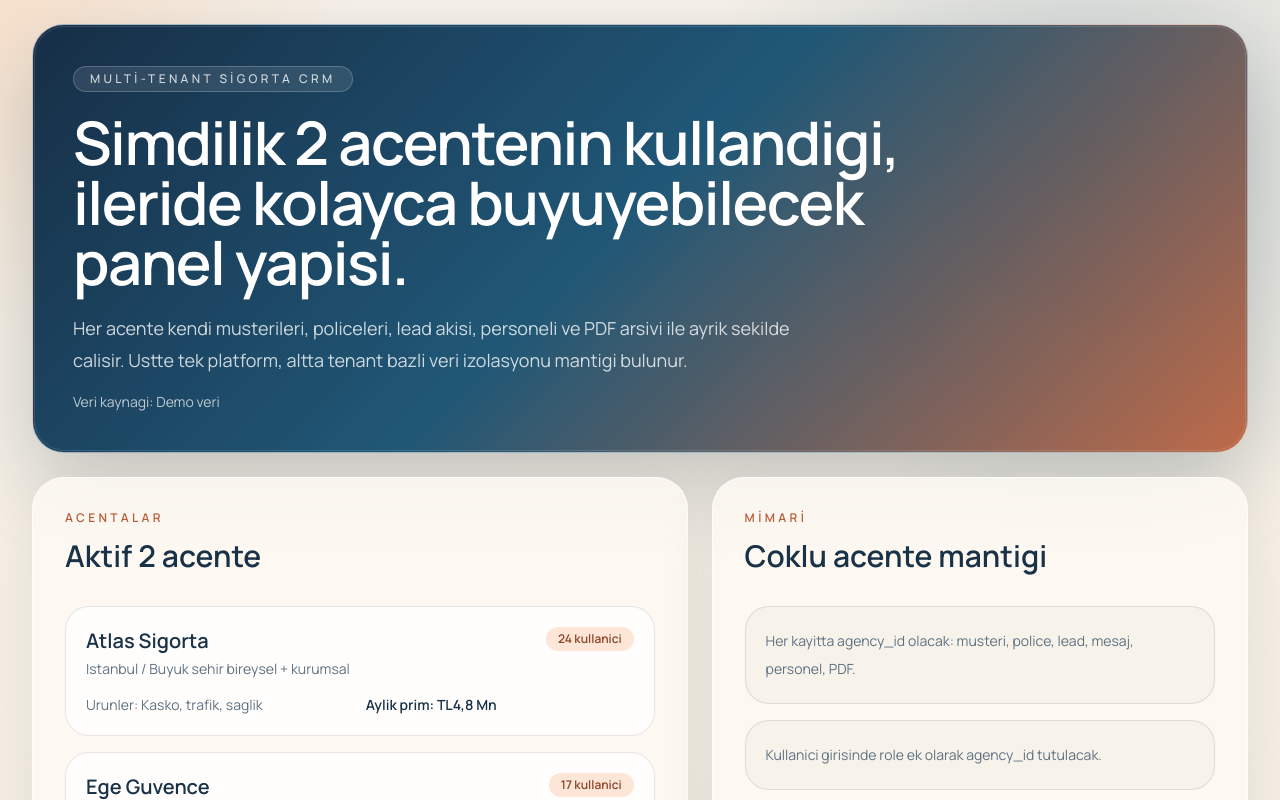
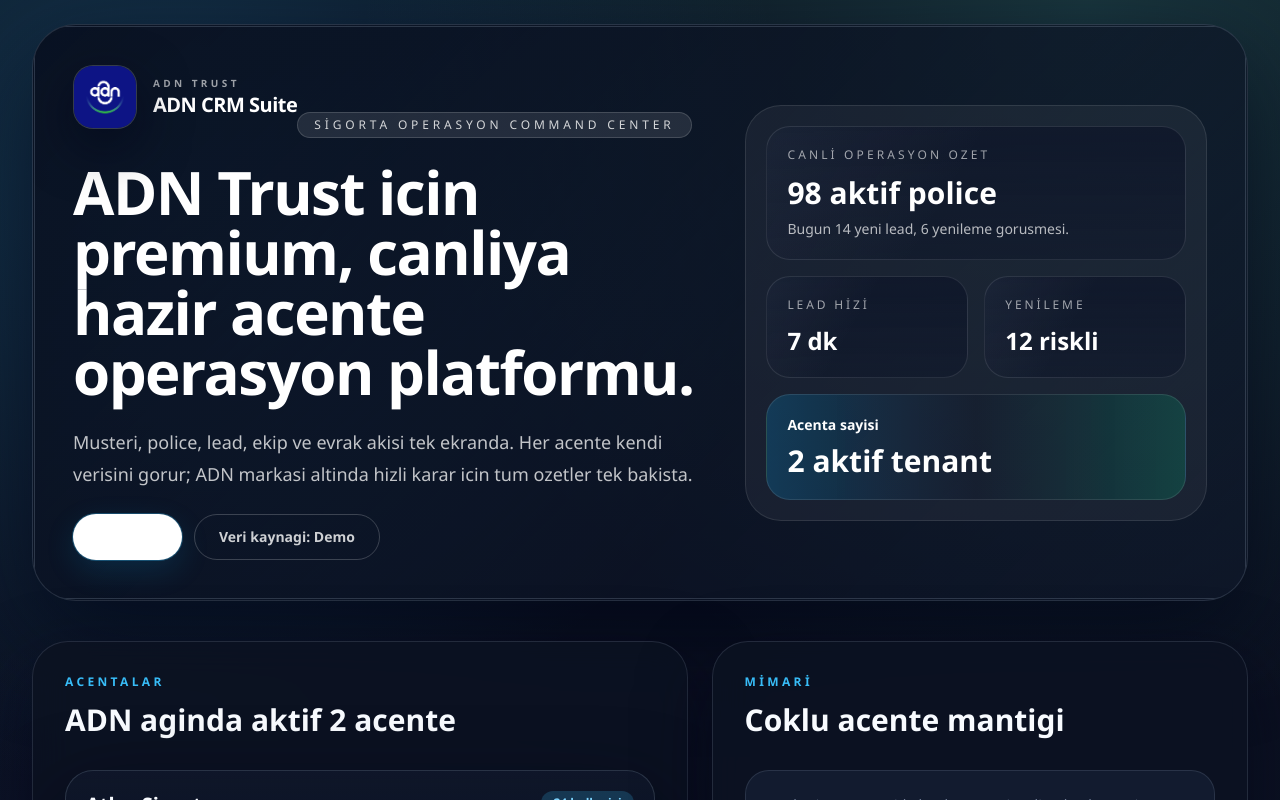
Before and after one commit to aydglobal/adncrm, a Next.js app: page / in a window 1280 px wide. Shown: the top 800 px of the page. Built offline with nearby package versions, Linux system fonts and the light colour scheme; no server answers.

Commit message:
Add ADN branding and live-ready metadata

```diff
--- a/app/globals.css
+++ b/app/globals.css
@@ -1,22 +1,22 @@
 @import "tailwindcss";
 
 :root {
-  --color-page: #f5efe4;
-  --color-surface: rgba(255, 252, 246, 0.8);
-  --color-soft: #f7f2ea;
-  --color-ink: #193247;
-  --color-muted: #5f7282;
-  --color-line: rgba(25, 50, 71, 0.12);
-  --color-line-strong: rgba(12, 74, 110, 0.28);
-  --color-accent: #b85c38;
-  --color-accent-strong: #8d4428;
-  --color-strong: #0c4a6e;
-  --color-chip: #fde6d8;
+  --color-page: #0a0f1d;
+  --color-surface: rgba(12, 18, 34, 0.9);
+  --color-soft: rgba(20, 30, 52, 0.8);
+  --color-ink: #f8fbff;
+  --color-muted: #a8b7d3;
+  --color-line: rgba(148, 163, 184, 0.18);
+  --color-line-strong: rgba(94, 234, 212, 0.35);
+  --color-accent: #38bdf8;
+  --color-accent-strong: #7dd3fc;
+  --color-strong: #0ea5e9;
+  --color-chip: rgba(56, 189, 248, 0.2);
 }
 
 @theme inline {
-  --font-sans: var(--font-manrope);
-  --font-mono: var(--font-plex-mono);
+  --font-sans: "Segoe UI", "Avenir Next", "Helvetica Neue", Arial, sans-serif;
+  --font-mono: "Cascadia Mono", "Consolas", "Liberation Mono", monospace;
 }
 
 * {
@@ -30,11 +30,12 @@
 body {
   min-height: 100vh;
   background:
-    radial-gradient(circle at top left, rgba(244, 162, 97, 0.22), transparent 22rem),
-    radial-gradient(circle at 85% 10%, rgba(12, 74, 110, 0.18), transparent 24rem),
-    linear-gradient(180deg, #f7f2ea 0%, #f2eadc 100%);
+    radial-gradient(circle at 12% 10%, rgba(56, 189, 248, 0.22), transparent 35%),
+    radial-gradient(circle at 85% 0%, rgba(94, 234, 212, 0.18), transparent 38%),
+    radial-gradient(circle at 10% 85%, rgba(30, 64, 175, 0.2), transparent 40%),
+    linear-gradient(180deg, #0a0f1d 0%, #0d1326 100%);
   color: var(--color-ink);
-  font-family: var(--font-manrope), sans-serif;
+  font-family: var(--font-sans);
 }
 
 a {
@@ -49,8 +50,8 @@
 
 .panel-card {
   background: var(--color-surface);
-  border: 1px solid rgba(255, 255, 255, 0.7);
-  box-shadow: 0 22px 60px rgba(24, 44, 59, 0.08);
+  border: 1px solid var(--color-line);
+  box-shadow: 0 28px 70px rgba(2, 6, 23, 0.55);
   backdrop-filter: blur(18px);
 }
 
@@ -63,6 +64,45 @@
   position: absolute;
   inset: 1px;
   border-radius: 1.95rem;
-  border: 1px solid rgba(255, 255, 255, 0.12);
+  border: 1px solid rgba(148, 163, 184, 0.25);
   pointer-events: none;
 }
+
+.glow-card {
+  background: linear-gradient(135deg, rgba(9, 16, 32, 0.9), rgba(15, 23, 42, 0.6));
+  border: 1px solid rgba(148, 163, 184, 0.2);
+  box-shadow: 0 36px 100px rgba(2, 6, 23, 0.65);
+}
+
+.premium-card {
+  background: linear-gradient(180deg, rgba(15, 23, 42, 0.9), rgba(15, 23, 42, 0.55));
+  border: 1px solid rgba(148, 163, 184, 0.22);
+  box-shadow: 0 30px 80px rgba(3, 7, 18, 0.6);
+}
+
+.accent-ring {
+  box-shadow:
+    0 0 0 1px rgba(56, 189, 248, 0.3),
+    0 10px 30px rgba(14, 165, 233, 0.15);
+}
+
+.grid-sheen {
+  background-image:
+    linear-gradient(120deg, rgba(148, 163, 184, 0.08), rgba(148, 163, 184, 0) 45%),
+    linear-gradient(180deg, rgba(15, 23, 42, 0.85), rgba(15, 23, 42, 0.55));
+}
+
+.reveal {
+  animation: reveal 600ms ease both;
+}
+
+@keyframes reveal {
+  from {
+    opacity: 0;
+    transform: translateY(14px);
+  }
+  to {
+    opacity: 1;
+    transform: translateY(0);
+  }
+}
--- a/app/layout.tsx
+++ b/app/layout.tsx
@@ -1,37 +1,38 @@
 import type { Metadata, Viewport } from "next";
-import { Manrope, IBM_Plex_Mono } from "next/font/google";
 import "./globals.css";
 
-const manrope = Manrope({
-  variable: "--font-manrope",
-  subsets: ["latin"],
-});
-
-const ibmPlexMono = IBM_Plex_Mono({
-  variable: "--font-plex-mono",
-  subsets: ["latin"],
-  weight: ["400", "500"],
-});
-
 export const metadata: Metadata = {
-  applicationName: "Sigorta CRM PWA",
-  title: "Sigorta CRM PWA",
+  metadataBase: new URL(
+    process.env.NEXT_PUBLIC_APP_URL ?? "https://adncrm.onrender.com",
+  ),
+  applicationName: "ADN CRM Suite",
+  title: {
+    default: "ADN CRM Suite",
+    template: "%s | ADN CRM Suite",
+  },
   description:
-    "Sigorta acenteleri için müşteri, poliçe, yenileme, personel, lead ve operasyon yönetimini tek ekranda toplayan PWA paneli.",
+    "ADN Trust icin canliya hazir sigorta operasyon, acente yonetimi, police, lead ve ekip kontrol platformu.",
   manifest: "/manifest.webmanifest",
+  keywords: [
+    "ADN Trust",
+    "sigorta crm",
+    "acente yonetimi",
+    "policy tracking",
+    "lead management",
+  ],
   appleWebApp: {
     capable: true,
     statusBarStyle: "default",
-    title: "Sigorta CRM",
+    title: "ADN CRM",
   },
   icons: {
-    icon: "/favicon.ico",
-    apple: "/favicon.ico",
+    icon: "/adnlogo.png",
+    apple: "/adnlogo.png",
   },
 };
 
 export const viewport: Viewport = {
-  themeColor: "#0c4a6e",
+  themeColor: "#0a0f1d",
 };
 
 export default function RootLayout({
@@ -40,8 +41,8 @@
   children: React.ReactNode;
 }>) {
   return (
-    <html lang="tr" className={`${manrope.variable} ${ibmPlexMono.variable}`}>
-      <body>{children}</body>
+    <html lang="tr">
+      <body className="font-sans">{children}</body>
     </html>
   );
 }
--- a/app/manifest.ts
+++ b/app/manifest.ts
@@ -2,20 +2,20 @@
 
 export default function manifest(): MetadataRoute.Manifest {
   return {
-    name: "Sigorta CRM PWA",
-    short_name: "SigortaCRM",
+    name: "ADN CRM Suite",
+    short_name: "ADN CRM",
     description:
-      "Sigorta acenteleri için müşteri, poliçe, lead, personel ve operasyon yönetim paneli.",
+      "ADN Trust icin sigorta operasyon, police, lead ve ekip yonetim paneli.",
     start_url: "/",
     display: "standalone",
-    background_color: "#f5efe4",
-    theme_color: "#0c4a6e",
+    background_color: "#0a0f1d",
+    theme_color: "#0a0f1d",
     lang: "tr-TR",
     icons: [
       {
-        src: "/favicon.ico",
-        sizes: "any",
-        type: "image/x-icon",
+        src: "/adnlogo.png",
+        sizes: "768x768",
+        type: "image/png",
       },
     ],
   };
--- a/app/page.tsx
+++ b/app/page.tsx
@@ -1,4 +1,5 @@
 import Link from "next/link";
+import { BrandMark } from "@/components/brand-mark";
 import { getAgencySummaries } from "@/lib/data";
 
 export default async function Home() {
@@ -6,38 +7,81 @@
 
   return (
     <main className="mx-auto min-h-screen max-w-7xl px-4 py-6 sm:px-6 lg:px-8">
-      <section className="hero-panel overflow-hidden rounded-[2rem] border border-white/60 bg-[linear-gradient(135deg,rgba(8,34,61,0.94),rgba(13,74,108,0.92)_48%,rgba(184,92,56,0.9))] p-6 text-white shadow-[0_32px_80px_rgba(12,39,56,0.22)] sm:p-8 lg:p-10">
-        <p className="inline-flex rounded-full border border-white/20 bg-white/10 px-4 py-1 text-xs font-medium uppercase tracking-[0.28em] text-white/80">
-          Multi-Tenant Sigorta CRM
-        </p>
-        <h1 className="mt-5 max-w-4xl text-4xl font-semibold tracking-tight sm:text-5xl lg:text-6xl">
-          Simdilik 2 acentenin kullandigi, ileride kolayca buyuyebilecek panel
-          yapisi.
-        </h1>
-        <p className="mt-5 max-w-3xl text-base leading-8 text-white/78 sm:text-lg">
-          Her acente kendi musterileri, policeleri, lead akisi, personeli ve PDF
-          arsivi ile ayrik sekilde calisir. Ustte tek platform, altta tenant bazli
-          veri izolasyonu mantigi bulunur.
-        </p>
-        <p className="mt-4 text-sm text-white/70">
-          Veri kaynagi: {source === "supabase" ? "Supabase canli veri" : "Demo veri"}
-        </p>
+      <section className="hero-panel glow-card overflow-hidden rounded-[2.75rem] p-6 text-white sm:p-8 lg:p-10">
+        <div className="grid gap-12 lg:grid-cols-[1.15fr_0.85fr] lg:items-center">
+          <div className="reveal">
+            <BrandMark dark priority href="/" />
+            <p className="inline-flex rounded-full border border-white/15 bg-white/10 px-4 py-1 text-xs font-medium uppercase tracking-[0.32em] text-white/80">
+              Sigorta Operasyon Command Center
+            </p>
+            <h1 className="mt-6 text-4xl font-semibold tracking-tight sm:text-5xl lg:text-6xl">
+              ADN Trust icin premium, canliya hazir acente operasyon platformu.
+            </h1>
+            <p className="mt-6 max-w-2xl text-base leading-8 text-white/75 sm:text-lg">
+              Musteri, police, lead, ekip ve evrak akisi tek ekranda. Her acente kendi
+              verisini gorur; ADN markasi altinda hizli karar icin tum ozetler tek bakista.
+            </p>
+            <div className="mt-6 flex flex-wrap gap-3">
+              <Link
+                href="/giris"
+                className="accent-ring rounded-full bg-white px-6 py-3 text-sm font-semibold text-slate-900"
+              >
+                Giris yap
+              </Link>
+              <span className="rounded-full border border-white/20 px-6 py-3 text-sm font-semibold text-white/80">
+                Veri kaynagi: {source === "supabase" ? "Canli" : "Demo"}
+              </span>
+            </div>
+          </div>
+
+          <div className="reveal rounded-[2.25rem] border border-white/10 bg-white/5 p-5">
+            <div className="grid gap-4">
+              <div className="grid-sheen rounded-[1.5rem] border border-white/10 p-5">
+                <p className="text-xs uppercase tracking-[0.26em] text-white/60">
+                  Canli Operasyon Ozet
+                </p>
+                <p className="mt-3 text-3xl font-semibold">98 aktif police</p>
+                <p className="mt-2 text-sm text-white/70">
+                  Bugun 14 yeni lead, 6 yenileme gorusmesi.
+                </p>
+              </div>
+              <div className="grid gap-4 sm:grid-cols-2">
+                <div className="grid-sheen rounded-[1.5rem] border border-white/10 p-5">
+                  <p className="text-xs uppercase tracking-[0.24em] text-white/60">
+                    Lead Hizi
+                  </p>
+                  <p className="mt-3 text-2xl font-semibold">7 dk</p>
+                </div>
+                <div className="grid-sheen rounded-[1.5rem] border border-white/10 p-5">
+                  <p className="text-xs uppercase tracking-[0.24em] text-white/60">
+                    Yenileme
+                  </p>
+                  <p className="mt-3 text-2xl font-semibold">12 riskli</p>
+                </div>
+              </div>
+              <div className="rounded-[1.5rem] border border-white/10 bg-gradient-to-r from-sky-500/20 via-slate-900/30 to-emerald-500/20 p-5">
+                <p className="text-sm font-semibold">Acenta sayisi</p>
+                <p className="mt-2 text-3xl font-semibold">2 aktif tenant</p>
+              </div>
+            </div>
+          </div>
+        </div>
       </section>
 
-      <section className="mt-6 grid gap-6 lg:grid-cols-[1.1fr_0.9fr]">
-        <div className="panel-card rounded-[2rem] p-6 sm:p-8">
+      <section className="mt-10 grid gap-6 lg:grid-cols-[1.1fr_0.9fr]">
+        <div className="panel-card rounded-[2.25rem] p-6 sm:p-8">
           <p className="text-xs font-semibold uppercase tracking-[0.28em] text-[var(--color-accent)]">
             Acentalar
           </p>
           <h2 className="mt-3 text-3xl font-semibold text-[var(--color-ink)]">
-            Aktif 2 acente
+            ADN aginda aktif 2 acente
           </h2>
           <div className="mt-8 grid gap-4">
             {agencies.map((agency) => (
               <Link
                 key={agency.slug}
                 href={`/acente/${agency.slug}`}
-                className="rounded-[1.5rem] border border-[var(--color-line)] bg-white/85 p-5 transition hover:-translate-y-0.5 hover:shadow-[0_18px_45px_rgba(18,38,52,0.08)]"
+                className="premium-card rounded-[1.75rem] p-5 transition hover:-translate-y-0.5 hover:shadow-[0_18px_55px_rgba(2,6,23,0.7)]"
               >
                 <div className="flex flex-col gap-3 sm:flex-row sm:items-start sm:justify-between">
                   <div>
@@ -64,7 +108,7 @@
         </div>
 
         <div className="space-y-6">
-          <div className="panel-card rounded-[2rem] p-6 sm:p-8">
+          <div className="panel-card rounded-[2.25rem] p-6 sm:p-8">
             <p className="text-xs font-semibold uppercase tracking-[0.28em] text-[var(--color-accent)]">
               Mimari
             </p>
@@ -88,7 +132,7 @@
             </div>
           </div>
 
-          <div className="panel-card rounded-[2rem] p-6 sm:p-8">
+          <div className="panel-card rounded-[2.25rem] p-6 sm:p-8">
             <p className="text-xs font-semibold uppercase tracking-[0.28em] text-[var(--color-accent)]">
               Sonraki adim
             </p>
--- a/components/app-shell.tsx
+++ b/components/app-shell.tsx
@@ -1,5 +1,6 @@
 import Link from "next/link";
 import { ReactNode } from "react";
+import { BrandMark } from "@/components/brand-mark";
 import { navItems } from "@/lib/mock-data";
 
 type AppShellProps = {
@@ -21,22 +22,19 @@
     <div className="mx-auto flex min-h-screen max-w-7xl gap-6 px-4 py-4 sm:px-6 lg:px-8">
       <aside className="panel-card sticky top-4 hidden h-[calc(100vh-2rem)] w-72 flex-col rounded-[2rem] p-5 lg:flex">
         <div>
-          <p className="text-xs font-semibold uppercase tracking-[0.28em] text-[var(--color-accent)]">
-            Multi-Acente CRM
-          </p>
+          <BrandMark compact dark href="/" />
           <h1 className="mt-3 text-2xl font-semibold text-[var(--color-ink)]">
             {agencyName}
           </h1>
           <p className="mt-3 text-sm leading-7 text-[var(--color-muted)]">
-            Her acente kendi verisi, ekibi, police portfoyu ve operasyon akisiyla
-            ayrik sekilde calisir.
+            ADN altyapisinda her acente kendi verisi, ekibi, police portfoyu ve operasyon akisiyla ayrik sekilde calisir.
           </p>
         </div>
 
         <nav className="mt-8 space-y-2" aria-label="Ana menu">
           <Link
             href="/"
-            className="block rounded-2xl border border-transparent bg-[var(--color-soft)] px-4 py-3 text-sm font-medium text-[var(--color-ink)] transition hover:border-[var(--color-line)]"
+            className="block rounded-2xl border border-[var(--color-line)] bg-[rgba(15,23,42,0.6)] px-4 py-3 text-sm font-medium text-[var(--color-ink)] transition hover:border-[var(--color-line-strong)]"
           >
             Acenta listesine don
           </Link>
@@ -44,14 +42,14 @@
             <Link
               key={item.label}
               href={`${basePath}${item.href}`}
-              className="block rounded-2xl border border-transparent bg-white/70 px-4 py-3 text-sm font-medium text-[var(--color-ink)] transition hover:border-[var(--color-line)] hover:bg-white"
+              className="block rounded-2xl border border-[var(--color-line)] bg-white/5 px-4 py-3 text-sm font-medium text-[var(--color-ink)] transition hover:border-[var(--color-line-strong)] hover:bg-white/10"
             >
               {item.label}
             </Link>
           ))}
         </nav>
 
-        <div className="mt-auto rounded-[1.5rem] bg-[var(--color-strong)] p-5 text-white">
+        <div className="mt-auto rounded-[1.5rem] bg-[linear-gradient(145deg,rgba(14,165,233,0.28),rgba(15,23,42,0.95))] p-5 text-white">
           <p className="text-xs uppercase tracking-[0.24em] text-white/60">
             Tenant mantigi
           </p>
@@ -67,6 +65,7 @@
         <header className="panel-card rounded-[2rem] p-6 sm:p-8">
           <div className="flex flex-col gap-6 sm:flex-row sm:items-end sm:justify-between">
             <div className="max-w-3xl">
+              <BrandMark compact href="/" />
               <p className="text-xs font-semibold uppercase tracking-[0.28em] text-[var(--color-accent)]">
                 {agencyName}
               </p>
--- /dev/null
+++ b/components/brand-mark.tsx
@@ -0,0 +1,64 @@
+import Image from "next/image";
+import Link from "next/link";
+
+type BrandMarkProps = {
+  compact?: boolean;
+  href?: string;
+  priority?: boolean;
+  dark?: boolean;
+};
+
+export function BrandMark({
+  compact = false,
+  href = "/",
+  priority = false,
+  dark = false,
+}: BrandMarkProps) {
+  const content = (
+    <>
+      <div
+        className={`relative overflow-hidden rounded-[1.25rem] border ${
+          dark
+            ? "border-white/12 bg-white/6 shadow-[0_18px_50px_rgba(2,6,23,0.55)]"
+            : "border-[var(--color-line)] bg-white/8 shadow-[0_18px_50px_rgba(2,6,23,0.38)]"
+        } ${compact ? "h-12 w-12" : "h-14 w-14 sm:h-16 sm:w-16"}`}
+      >
+        <Image
+          src="/adnlogo.png"
+          alt="ADN Trust"
+          fill
+          priority={priority}
+          className="object-cover"
+          sizes={compact ? "48px" : "64px"}
+        />
+      </div>
+
+      <div className="min-w-0">
+        <p
+          className={`text-[10px] font-semibold uppercase tracking-[0.34em] ${
+            dark ? "text-white/60" : "text-[var(--color-accent)]"
+          }`}
+        >
+          ADN TRUST
+        </p>
+        <p
+          className={`truncate text-lg font-semibold tracking-tight ${
+            dark ? "text-white" : "text-[var(--color-ink)]"
+          } ${compact ? "text-base" : "sm:text-xl"}`}
+        >
+          ADN CRM Suite
+        </p>
+      </div>
+    </>
+  );
+
+  if (!href) {
+    return <div className={`inline-flex items-center gap-3 ${compact ? "" : "sm:gap-4"}`}>{content}</div>;
+  }
+
+  return (
+    <Link href={href} className={`inline-flex items-center gap-3 ${compact ? "" : "sm:gap-4"}`}>
+      {content}
+    </Link>
+  );
+}
```
Also changed, not shown: app/acente/[slug]/page.tsx (+14 -14 lines), app/giris/page.tsx (+13 -11 lines), app/robots.ts (added, +14 -0 lines), app/sitemap.ts (added, +28 -0 lines), adnlogo.png (added), public/adnlogo.png (added).
